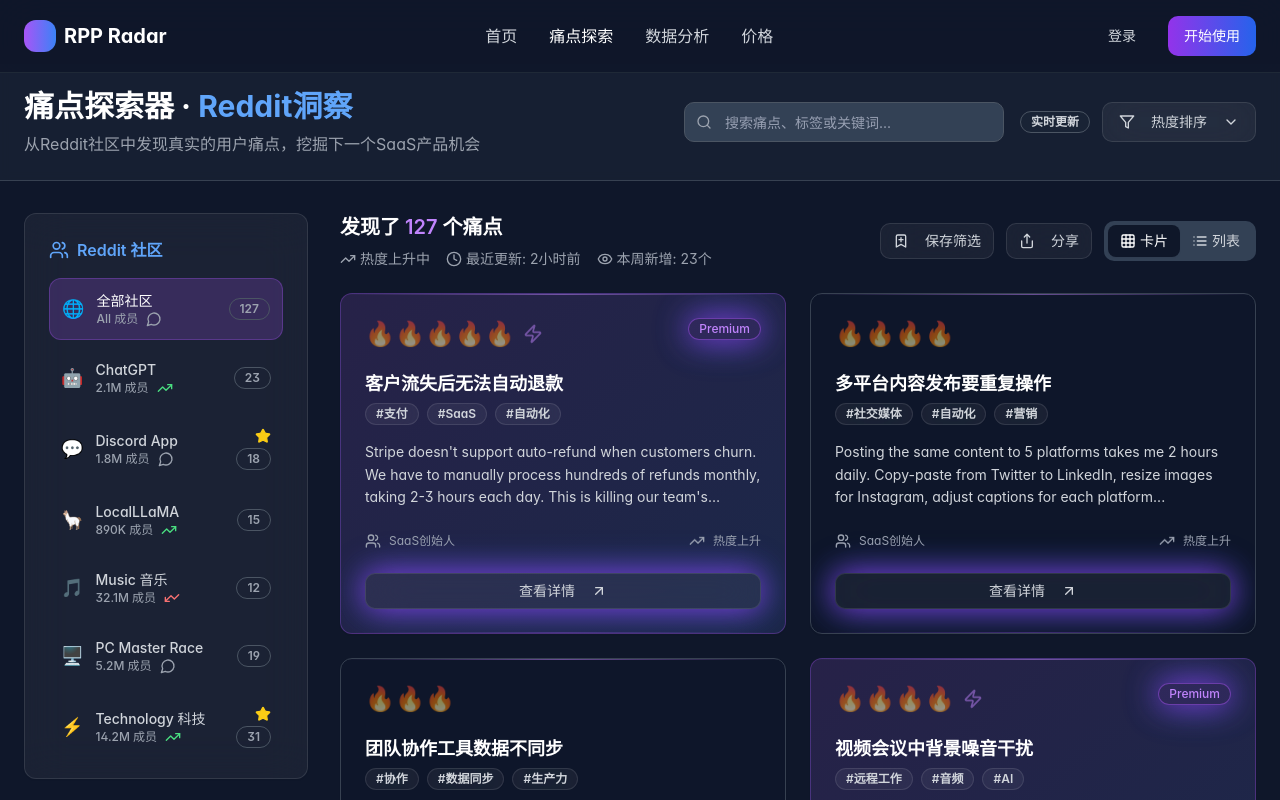
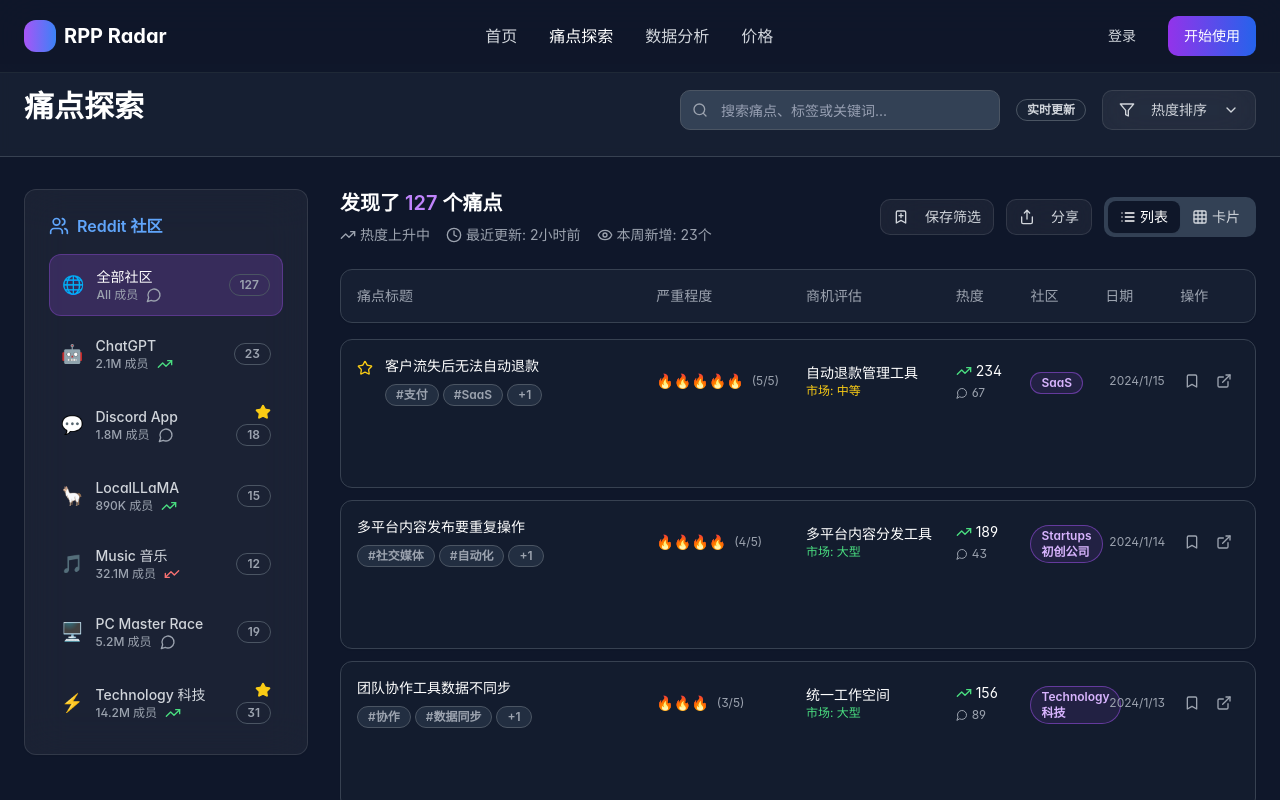
Before and after one commit to lilyssh/reddit-painpoint-radar, a React (Vite) app: page /pain-points in a window 1280 px wide. Shown: the top 800 px of the page. Built offline with nearby package versions, Linux system fonts and the light colour scheme.

Commit message:
Refactor: Improve Pain Points page UI
- Implement hover effect on cards.
- Set list view as default.
- Remove unnecessary text.
- Adjust layout of elements.

```diff
--- a/src/components/SortingFilters.tsx
+++ b/src/components/SortingFilters.tsx
@@ -1,6 +1,5 @@
 
 import { Button } from "@/components/ui/button";
-import { Badge } from "@/components/ui/badge";
 import {
   DropdownMenu,
   DropdownMenuContent,
@@ -25,11 +24,6 @@ const SortingFilters = ({ sortBy, setSortBy }: SortingFiltersProps) => {
   const currentSort = sortOptions.find(option => option.value === sortBy);
 
   return (
-    <div className="flex items-center gap-3">
-      <Badge variant="outline" className="text-xs border-gray-600 text-gray-300 bg-slate-800/50">
-        实时更新
-      </Badge>
-
     <DropdownMenu>
       <DropdownMenuTrigger asChild>
         <Button
@@ -57,7 +51,6 @@ const SortingFilters = ({ sortBy, setSortBy }: SortingFiltersProps) => {
         })}
       </DropdownMenuContent>
     </DropdownMenu>
-    </div>
   );
 };
 
--- a/src/index.css
+++ b/src/index.css
@@ -1,3 +1,4 @@
+
 @tailwind base;
 @tailwind components;
 @tailwind utilities;
@@ -123,10 +124,12 @@
       transparent 100%);
     transition: left 0.6s ease;
     z-index: 1;
+    opacity: 0;
   }
 
   .shimmer-overlay:hover::before {
     left: 100%;
+    opacity: 1;
   }
 }
 
--- a/src/pages/PainPointsPage.tsx
+++ b/src/pages/PainPointsPage.tsx
@@ -16,7 +16,7 @@ const PainPointsPage = () => {
   const [searchTerm, setSearchTerm] = useState("");
   const [selectedCommunity, setSelectedCommunity] = useState("全部社区");
   const [sortBy, setSortBy] = useState("热度排序");
-  const [viewMode, setViewMode] = useState("cards");
+  const [viewMode, setViewMode] = useState("list");
 
   return (
     <div className="min-h-screen bg-slate-900">
@@ -29,11 +29,8 @@ const PainPointsPage = () => {
           <div className="flex items-center justify-between">
             <div>
               <h1 className="text-3xl font-bold text-white mb-2">
-                痛点探索器 · <span className="text-blue-400">Reddit洞察</span>
+                痛点探索
               </h1>
-              <p className="text-gray-400 text-base">
-                从Reddit社区中发现真实的用户痛点，挖掘下一个SaaS产品机会
-              </p>
             </div>
             <div className="flex items-center gap-4">
               <div className="relative">
@@ -45,6 +42,9 @@ const PainPointsPage = () => {
                   className="pl-10 w-80 bg-slate-700 border-gray-600 text-white placeholder-gray-400 focus:border-purple-500"
                 />
               </div>
+              <Badge variant="outline" className="text-xs border-gray-600 text-gray-300 bg-slate-800/50">
+                实时更新
+              </Badge>
               <SortingFilters sortBy={sortBy} setSortBy={setSortBy} />
             </div>
           </div>
@@ -106,13 +106,13 @@ const PainPointsPage = () => {
 
                 <Tabs value={viewMode} onValueChange={setViewMode} className="w-auto">
                   <TabsList className="bg-slate-700 border-gray-600">
+                    <TabsTrigger value="list" className="text-gray-300 data-[state=active]:text-white">
+                      <List className="h-4 w-4 mr-1" />
+                      列表
+                    </TabsTrigger>
                     <TabsTrigger value="cards" className="text-gray-300 data-[state=active]:text-white">
                       <Grid3X3 className="h-4 w-4 mr-1" />
                       卡片
-                    </TabsTrigger>
-                    <TabsTrigger value="list" className="text-gray-300 data-[state=active]:text-white">
-                      <List className="h-4 w-4 mr-1" />
-                      列表
                     </TabsTrigger>
                   </TabsList>
                 </Tabs>
@@ -120,15 +120,15 @@ const PainPointsPage = () => {
             </div>
 
             <Tabs value={viewMode} className="w-full">
-              <TabsContent value="cards" className="mt-0">
-                <PainPointsList
+              <TabsContent value="list" className="mt-0">
+                <PainPointsListView
                   searchTerm={searchTerm}
                   selectedCommunity={selectedCommunity}
                   sortBy={sortBy}
                 />
               </TabsContent>
-              <TabsContent value="list" className="mt-0">
-                <PainPointsListView
+              <TabsContent value="cards" className="mt-0">
+                <PainPointsList
                   searchTerm={searchTerm}
                   selectedCommunity={selectedCommunity}
                   sortBy={sortBy}
```
Lines whose indentation alone changed are shown as unchanged.
